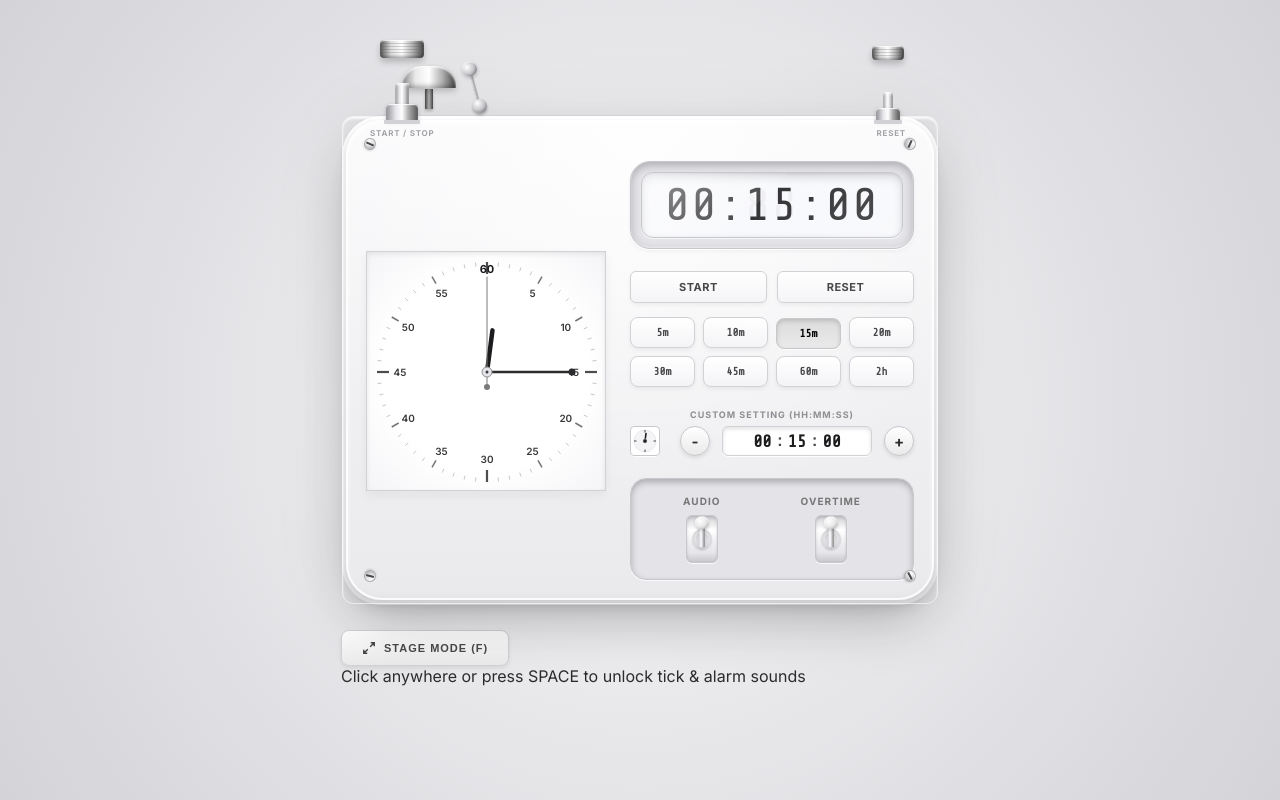
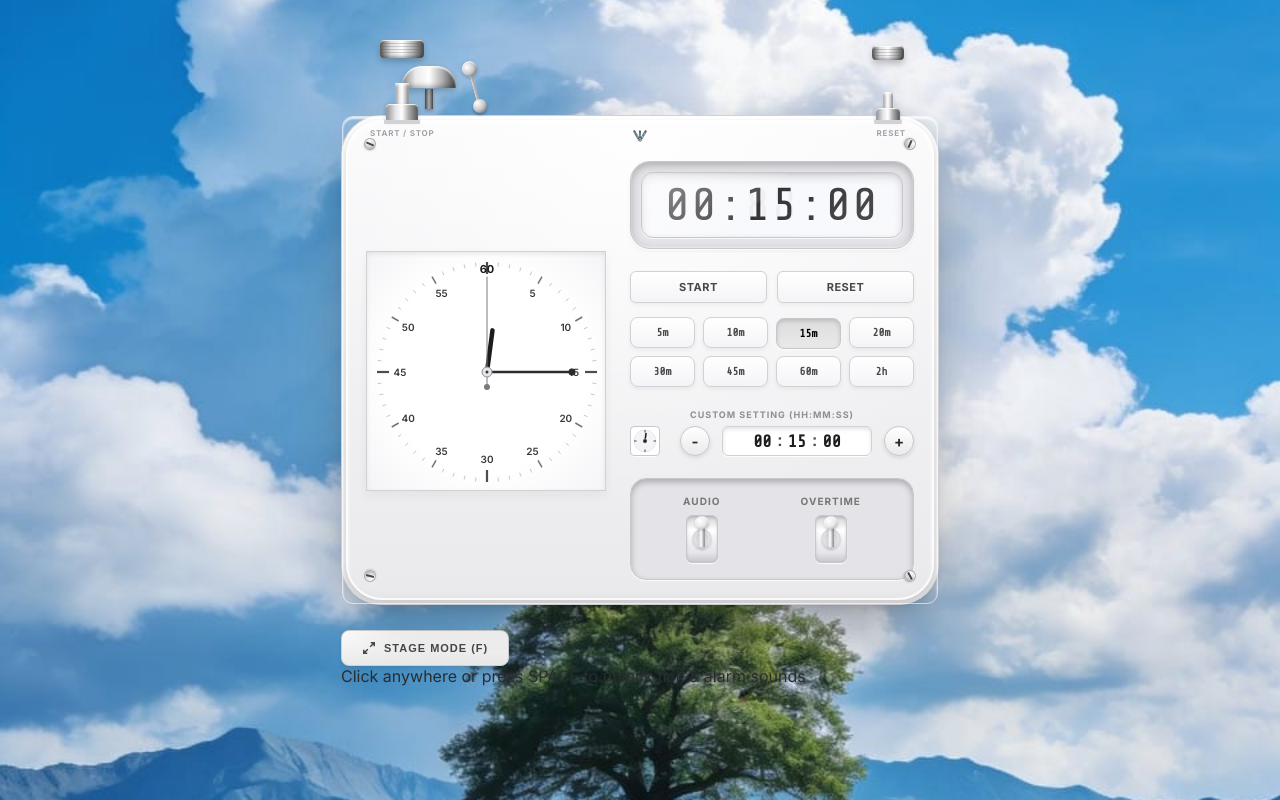
Before and after one commit to Amani-Ishimwe/wakati, a React (Vite) app: page / in a window 1280 px wide. Built offline with nearby package versions, Linux system fonts and the light colour scheme.

Commit message:
added background and logo

```diff
--- a/src/App.tsx
+++ b/src/App.tsx
@@ -270,6 +270,21 @@ export default function App() {
         {/* Printed Plunger Labels on the casing face */}
         <div className="plunger-label plunger-label-left">START / STOP</div>
         <div className="plunger-label plunger-label-right">RESET</div>
+
+        {/* Brand Logo in top center of casing */}
+        <div
+          style={{
+            position: 'absolute',
+            left: '50%',
+            transform: 'translateX(-50%)',
+            top: '10px',
+            pointerEvents: 'none',
+            zIndex: 5,
+            userSelect: 'none',
+          }}
+        >
+          <img src="/logo.svg" style={{ height: '20px', opacity: 0.8, objectFit: 'contain' }} alt="Brand Logo" />
+        </div>
 
         {/* Alarm Bell and striking mechanism */}
         <div className={`alarm-bell-assembly ${status === 'overtime' ? 'ringing' : ''}`}>
--- a/src/index.css
+++ b/src/index.css
@@ -27,7 +27,10 @@
 
 body {
   font-family: 'Inter', -apple-system, BlinkMacSystemFont, 'Segoe UI', Roboto, Helvetica, Arial, sans-serif;
-  background-color: var(--body-bg);
+  background-image: url('/lumic.jpeg');
+  background-size: cover;
+  background-position: center;
+  background-repeat: no-repeat;
   color: #2c2c2e;
   min-height: 100vh;
   display: flex;
@@ -39,6 +42,7 @@ body {
 
 /* Background texture for the light desk surface */
 body::before {
+  display: none;
   content: '';
   position: absolute;
   inset: 0;
```
Also changed, not shown: public/logo.svg (added), public/lumic.jpeg (added).
